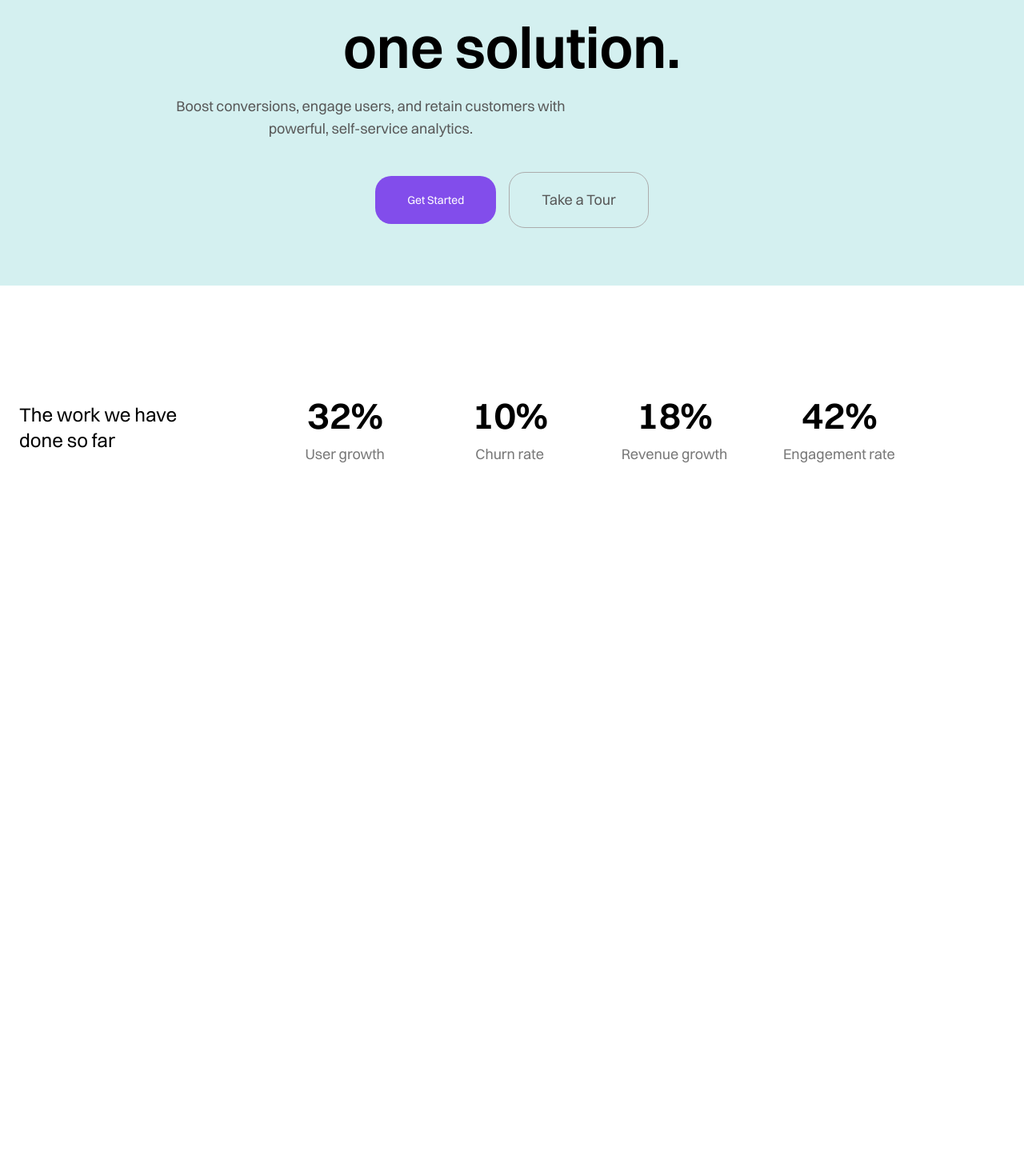
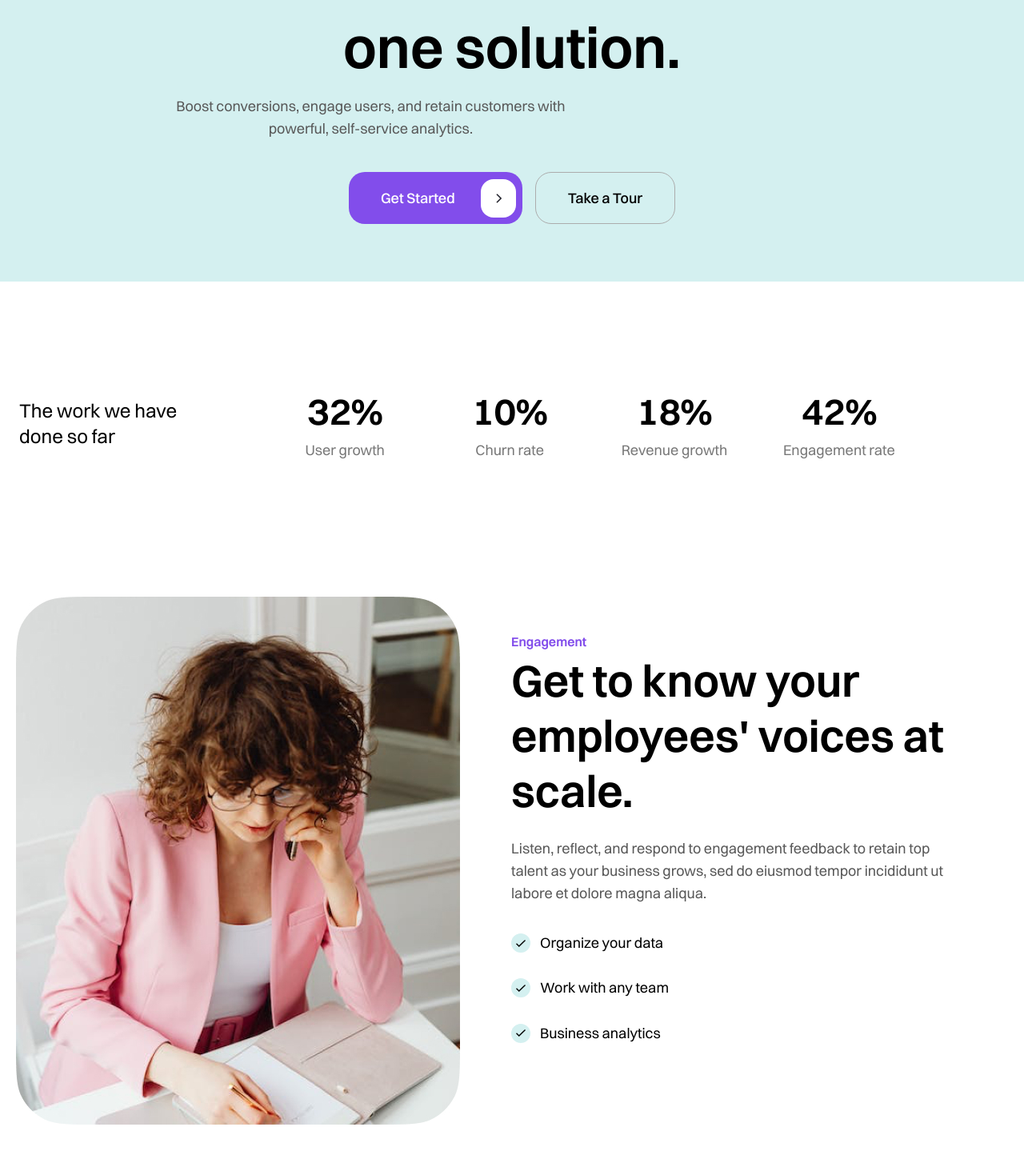
Before and after one commit to akramjonnuriddinov/programmeruz, a Vue app: page / in a window 1280 px wide. Shown: the part 222-1666 px from the top of the page at 80% size. Before the commit the page ends 933 px from the top, so only its background shows below. Built offline with nearby package versions, Linux system fonts and the light colour scheme; what @canvasjs/vue-charts would draw is missing.

Commit message:
Add EngagementComponent

```diff
--- a/src/components/HomeHero.vue
+++ b/src/components/HomeHero.vue
@@ -1,3 +1,7 @@
+<script setup>
+import ChevronIcon from '@/components/icons/ChevronIcon.vue'
+</script>
+
 <template>
   <div class="bg-[#D4F0F0]">
     <div class="container mx-auto flex flex-col items-center py-[72px]">
@@ -10,14 +14,17 @@
           analytics.
         </p>
       </div>
-      <div class="flex justify-center items-center">
+      <div class="flex font-medium text-lg leading-[23px] justify-center">
         <button
-          class="focus:outline-none bg-primary transition duration-150 ease-in-out rounded-[20px] text-white text-sm py-5 px-10"
+          class="bg-primary flex items-center transition duration-150 ease-in-out rounded-[20px] text-white py-2 pl-10 pr-2"
         >
           Get Started
+          <div class="ml-8 py-4 rounded-2xl px-[18px] bg-white">
+            <chevron-icon class="w-2 text-[#23232D] h-4" />
+          </div>
         </button>
         <button
-          class="ml-4 bg-transparent transition border-[#ACACAC] duration-150 ease-in-out rounded-[20px] border py-5 px-10"
+          class="ml-4 text-black bg-transparent transition border-[#ACACAC] duration-150 ease-in-out rounded-[20px] border py-5 px-10"
         >
           Take a Tour
         </button>
--- /dev/null
+++ b/src/components/icons/ChevronIcon.vue
@@ -0,0 +1,7 @@
+<template>
+  <svg fill="currentColor" xmlns="http://www.w3.org/2000/svg" viewBox="0 0 320 512">
+    <path
+      d="M310.6 233.4c12.5 12.5 12.5 32.8 0 45.3l-192 192c-12.5 12.5-32.8 12.5-45.3 0s-12.5-32.8 0-45.3L242.7 256 73.4 86.6c-12.5-12.5-12.5-32.8 0-45.3s32.8-12.5 45.3 0l192 192z"
+    />
+  </svg>
+</template>
--- a/src/views/HomeView.vue
+++ b/src/views/HomeView.vue
@@ -1,9 +1,11 @@
 <script setup>
 import HomeHero from '@/components/HomeHero.vue'
 import StatsComponent from '@/components/StatsComponent.vue'
+import EngagementComponent from '@/views/home/EngagementComponent.vue'
 </script>
 
 <template>
   <home-hero />
   <stats-component />
+  <engagement-component />
 </template>
--- /dev/null
+++ b/src/views/home/EngagementComponent.vue
@@ -0,0 +1,41 @@
+<template>
+  <section class="bg-tg-white py-10">
+    <div class="container mx-auto w-full px-5">
+      <div class="flex items-center">
+        <div class="relative z-10">
+          <img class="w-[555px] h-[660px]" src="@/assets/img/working-girl.jpg" alt="" />
+        </div>
+        <div class="relative ml-12 w-full max-w-[600px] px-4">
+          <span class="mb-4 text-base font-semibold leading-[20px] text-primary">Engagement</span>
+          <h2 class="mb-6 text-[56px] text-black font-semibold leading-[69px]">
+            Get to know your employees' voices at scale.
+          </h2>
+          <p class="mb-8 text-lg">
+            Listen, reflect, and respond to engagement feedback to retain top talent as your
+            business grows, sed do eiusmod tempor incididunt ut labore et dolore magna aliqua.
+          </p>
+          <ul class="mb-14">
+            <li
+              v-for="aboutContent in aboutContents"
+              :key="aboutContent"
+              class="mb-6 flex items-center"
+            >
+              <div class="mr-3 w-6 h-6 flex items-center justify-center rounded-full bg-[#D4F0F0]">
+                <img class="" src="@/assets/img/check.svg" alt="" />
+              </div>
+              <p class="leading-[1.8] text-black">
+                {{ aboutContent }}
+              </p>
+            </li>
+          </ul>
+        </div>
+      </div>
+    </div>
+  </section>
+</template>
+
+<script setup>
+import { ref } from 'vue'
+
+const aboutContents = ref(['Organize your data', 'Work with any team', 'Business analytics'])
+</script>
```
Also changed, not shown: src/assets/img/check.svg (added), src/assets/img/working-girl.jpg (added).
